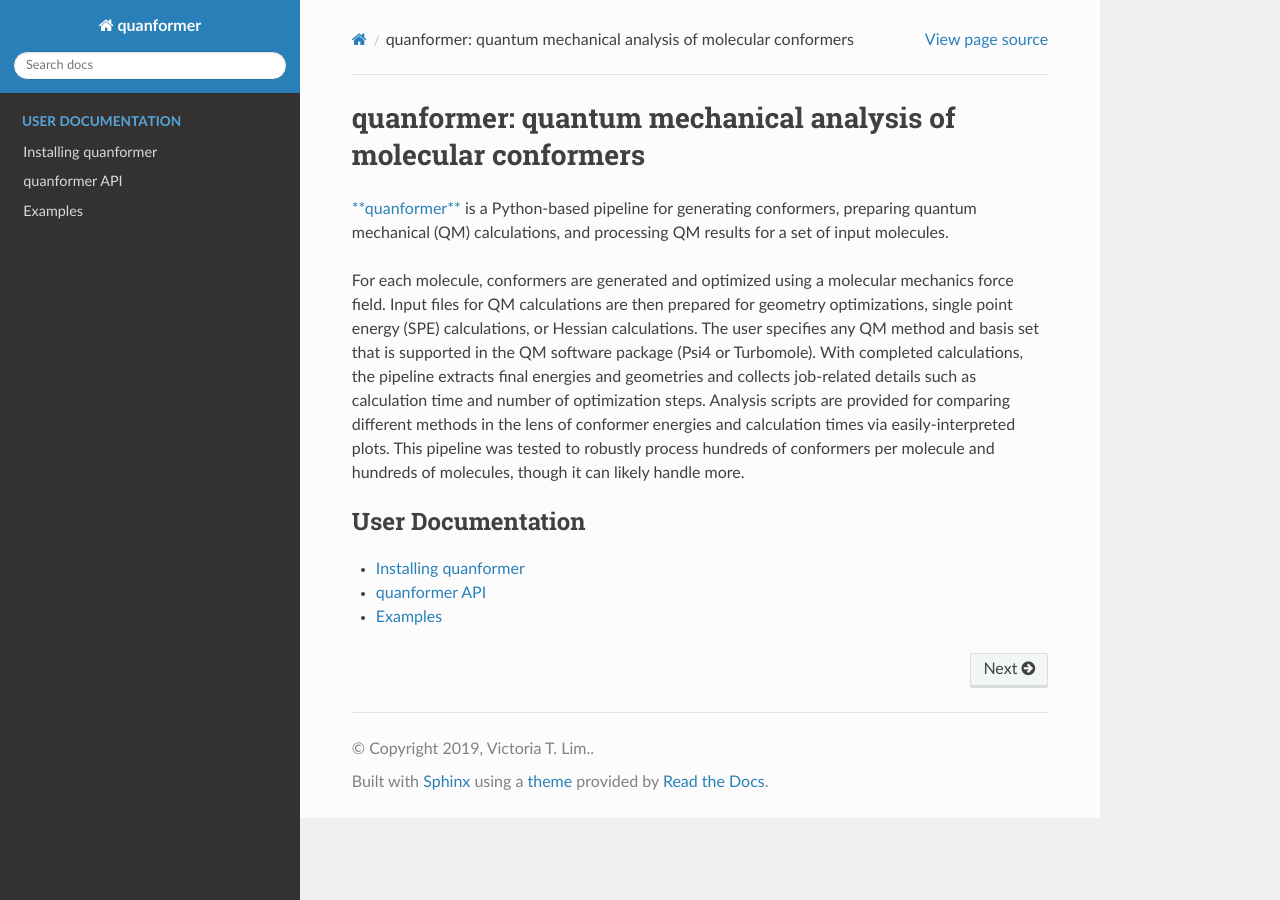
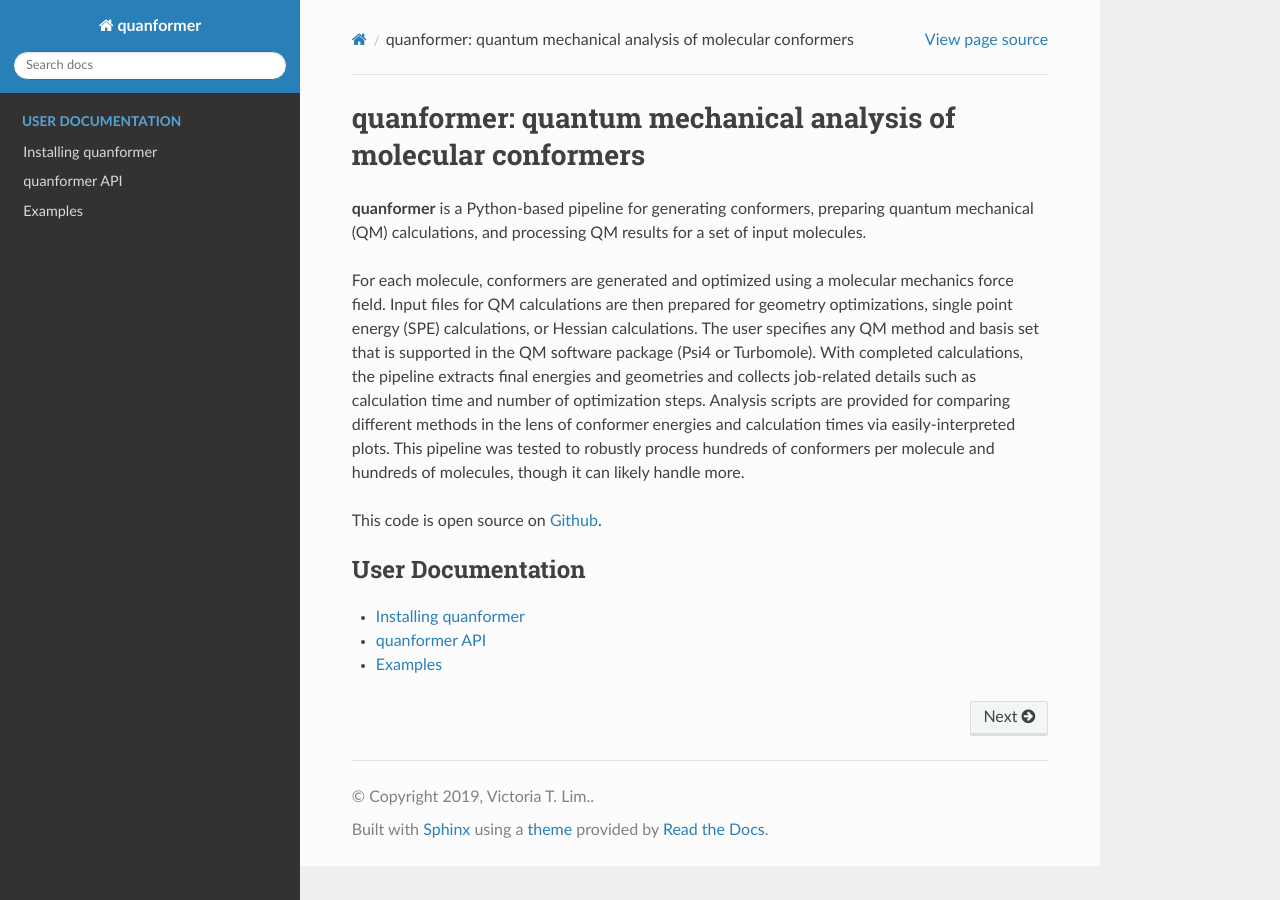
Before and after one commit to MobleyLab/quanformer, a Sphinx documentation site: the page built from docs/index.rst, in a window 1280 px wide. Built offline with Sphinx 7.4.7 and the Read the Docs theme 2.0.0, drawn with Linux system fonts in a browser that asks for light colours.

Commit message:
fix formatting in docs

```diff
--- a/docs/examples.rst
+++ b/docs/examples.rst
@@ -20,6 +20,9 @@
     qp.setup_calculations('two_alkanes-200.sdf','mp2','def2-sv(p)')
 
 Your directory structure should look something like this::
+
+.. code-block:: none
+
     .
     ├── AlkEthOH_c1008
     │   ├── 1
--- a/docs/index.rst
+++ b/docs/index.rst
@@ -6,7 +6,7 @@
 quanformer: quantum mechanical analysis of molecular conformers
 =========================================================
 
-`**quanformer** <https://github.com/MobleyLab/quanformer>`_ is a Python-based pipeline for generating conformers, preparing quantum mechanical (QM) calculations, and processing QM results for a set of input molecules.
+**quanformer** is a Python-based pipeline for generating conformers, preparing quantum mechanical (QM) calculations, and processing QM results for a set of input molecules.
 
 For each molecule, conformers are generated and optimized using a molecular mechanics force field.
 Input files for QM calculations are then prepared for geometry optimizations, single point energy (SPE) calculations, or Hessian calculations.
@@ -15,6 +15,8 @@ With completed calculations, the pipeline extracts final energies and geometries
 Analysis scripts are provided for comparing different methods in the lens of conformer energies and calculation times via easily-interpreted plots.
 This pipeline was tested to robustly process hundreds of conformers per molecule and hundreds of molecules, though it can likely handle more.
 
+This code is open source on `Github <https://github.com/MobleyLab/quanformer>`_.
+
 .. toctree::
     :maxdepth: 1
     :caption: User Documentation
```
